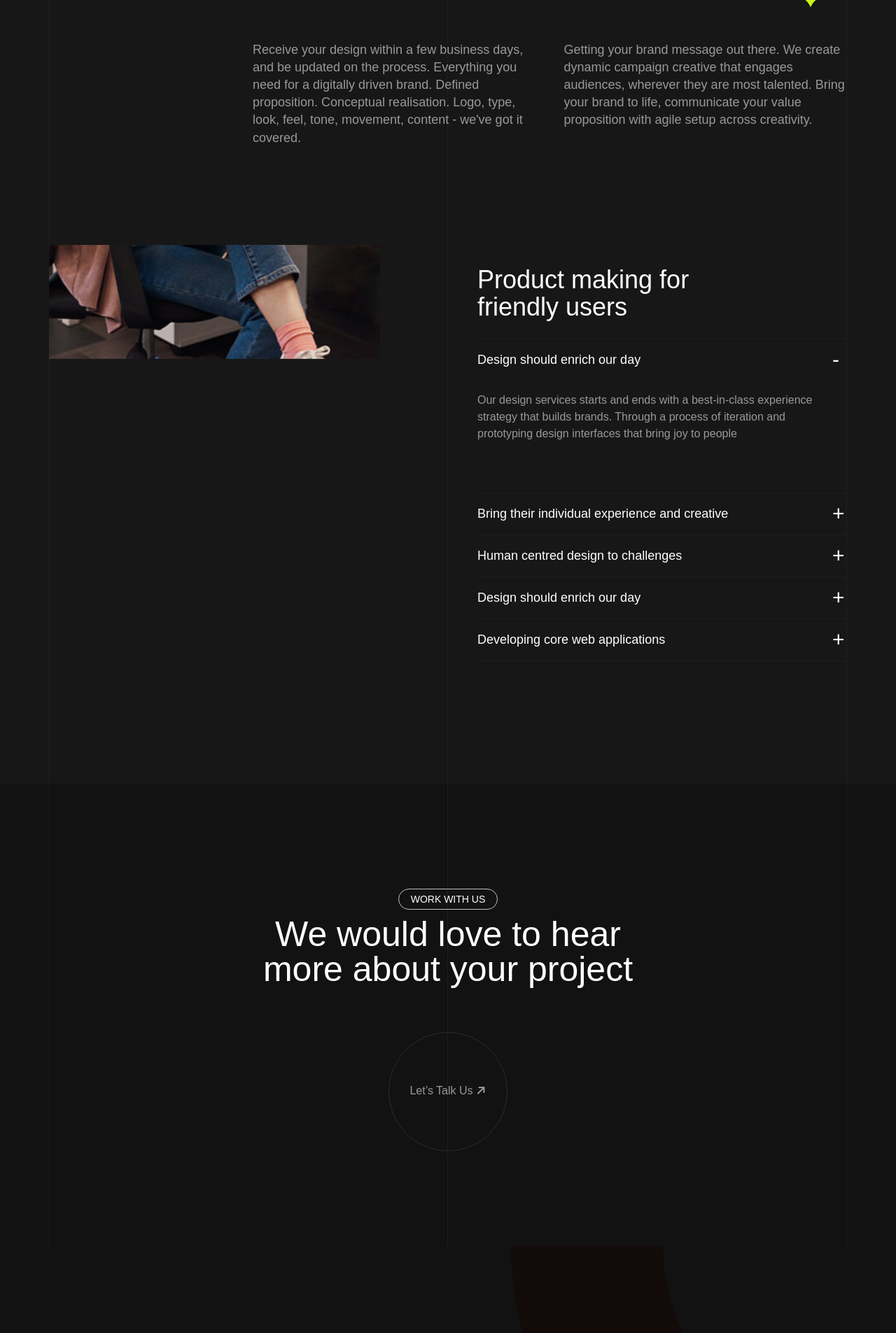
After one commit to Abhinavhooda/notion, a Django app: a page that uses templates/base/base.html in a window 1280 px wide. The commit adds this page. Shown: the part 2606-4511 px from the top of the page at 70% size. Run offline with Django 3.2, Linux system fonts and the light colour scheme; data comes from the database, SQL or seed files in the repository; both versions use the stored data as it was after the commit; some libraries are stand-ins or nearby versions.

Commit message:
several changes

```diff
--- a/templates/base/base.html
+++ b/templates/base/base.html
@@ -5,7 +5,7 @@
   <meta charset="UTF-8">
   <meta http-equiv="X-UA-Compatible" content="IE=edge">
   <meta name="viewport" content="width=device-width">
-  <meta name="description" content="Axtra HTML5 Template">
+  <meta name="description" content="Notiontrail">
 
   <title>{% block title %}{% endblock title %}</title>
 
@@ -195,7 +195,7 @@
             <div class="row">
               <div class="col-xxl-4 col-xl-4 col-lg-4 col-md-5">
                 <div class="footer__copyright-2">
-                  <p>© 2023 | Alrights reserved by <a href="../../../../external.html?link=https://notiontrail.in/" target="_blank">Notiontrail</a>
+                  <p>© 2023 | Alrights reserved by <a href="https://notiontrail.in/" target="_blank">Notiontrail</a>
                   </p>
                 </div>
               </div>
--- a/templates/webnotion/about.html
+++ b/templates/webnotion/about.html
@@ -13,7 +13,7 @@
                   <div class="hero__about-info">
                     <div class="hero__about-btn">
                       <div class="btn_wrapper">
-                        <a href="service.html" class="wc-btn-primary btn-hover btn-item"><span></span> Trends & <br>
+                        <a href="{% url 'service' %}" class="wc-btn-primary btn-hover btn-item"><span></span> Trends & <br>
                           technology
                           <i class="fa-solid fa-arrow-right"></i></a>
                       </div>
--- /dev/null
+++ b/templates/webnotion/service-detail.html
@@ -0,0 +1,255 @@
+{% extends 'base/base.html' %}{% load static %}{% load i18n %}{% load cache %}{% load l10n %}
+{% block title %}Services | Notiontrail {% endblock title %}
+{% block body %}
+        <!-- Development area start -->
+        <section class="development__area">
+          <div class="container g-0 line pt-130 pb-150">
+            <div class="line-3"></div>
+            <div class="row">
+              <div class="col-xxl-5 col-xl-5 col-lg-5 col-md-5">
+                <div class="sec-title-wrapper">
+                  <h2 class="sec-title animation__char_come">{{ Service.availableservices_title }}  {{ Service.availableservices_subtitile }}</h2>
+                </div>
+              </div>
+              <div class="col-xxl-7 col-xl-7 col-lg-7 col-md-7">
+                <div class="development__wrapper">
+                  <div class="development__content">
+                    <p>{{ Service.availableservices_desc_add | safe }}</p>
+                    <p>{{ Service.availableservices_desc | safe }}</p>
+                  </div>
+                  <ul>
+                    <li>{{ Service.availableservices_tags | safe }}</li>
+                  </ul>
+                </div>
+              </div>
+              <div class="col-xxl-8 col-xl-8 col-lg-8 col-md-8">
+                <div class="development__img">
+                  <img src="/static/assets/imgs/thumb/dev-1.jpg" alt="Development Image" data-speed="auto">
+                </div>
+              </div>
+              <div class="col-xxl-4 col-xl-4 col-lg-4 col-md-4">
+                <div class="development__img">
+                  <img src="/static/assets/imgs/thumb/dev-2.jpg" alt="Development Image">
+                </div>
+              </div>
+            </div>
+          </div>
+        </section>
+        <!-- Development area end -->
+
+
+        <!-- Workflow area start -->
+        <section class="workflow__area-6">
+          <div class="container g-0 line pb-130">
+            <div class="line-3"></div>
+            <div class="workflow__wrapper-6 ">
+              <div class="row">
+                <div class="col-xxl-3 col-xl-3 col-lg-3 col-md-3">
+                  <div class="workflow__slide-6">
+                    <h6 class="workflow__title-6">Planning and <br>sketching</h6>
+                    <p>Modern and unique design practically point of view, it risks not meeting the huge expectations
+                    </p>
+                  </div>
+                </div>
+
+                <div class="col-xxl-3 col-xl-3 col-lg-3 col-md-3">
+                  <div class="workflow__slide-6">
+                    <h6 class="workflow__title-6">Team <br>working</h6>
+                    <p>Modern and unique design practically point of view, it risks not meeting the huge expectations
+                    </p>
+                  </div>
+                </div>
+
+                <div class="col-xxl-3 col-xl-3 col-lg-3 col-md-3">
+                  <div class="workflow__slide-6">
+                    <h6 class="workflow__title-6">Flowchart and <br>wireframe</h6>
+                    <p>Modern and unique design practically point of view, it risks not meeting the huge expectations
+                    </p>
+                  </div>
+                </div>
+
+                <div class="col-xxl-3 col-xl-3 col-lg-3 col-md-3">
+                  <div class="workflow__slide-6">
+                    <h6 class="workflow__title-6">User experience <br>Testing</h6>
+                    <p>Modern and unique design practically point of view, it risks not meeting the huge expectations
+                    </p>
+                  </div>
+                </div>
+              </div>
+            </div>
+          </div>
+        </section>
+        <!-- Workflow area end -->
+
+
+        <!-- Service detail area start -->
+        <section class="service__detail">
+          <div class="container g-0 line pb-140">
+            <div class="line-3"></div>
+            <div class="row">
+              <div class="col-xxl-12">
+                <div class="sec-title-wrapper">
+                  <h2 class="sec-title title-anim">We replace unreliable wirefreme and expensive agencies for one of the
+                    best
+                    organized layer.</h2>
+                </div>
+              </div>
+              <div class="col-xxl-3 col-xl-3 col-lg-3 col-md-3">
+                <div class="service__detail-circle">
+                  <span></span>
+                </div>
+              </div>
+              <div class="col-xxl-9 col-xl-9 col-lg-9 col-md-9">
+                <div class="service__detail-img">
+                  <img src="/static/assets/imgs/thumb/service-detail.png" alt="Service detail image">
+                  <img src="/static/assets/imgs/icon/shape-6.png" alt="Service shape image" class="sd-shape">
+                </div>
+                <div class="service__detail-content ">
+                  <p>Receive your design within a few business days, and be updated on the process. Everything you
+                    need
+                    for a digitally driven brand. Defined proposition. Conceptual realisation. Logo, type, look, feel,
+                    tone, movement, content - we've got it covered.</p>
+                  <p>Getting your brand message out there. We create dynamic campaign creative that engages audiences,
+                    wherever they are most talented. Bring your brand to life, communicate your value proposition with
+                    agile setup across creativity.</p>
+                </div>
+              </div>
+            </div>
+          </div>
+        </section>
+        <!-- Service detail area end -->
+
+
+        <!-- FAQ area start -->
+        <section class="faq__area">
+          <div class="container g-0 line pb-140">
+            <div class="line-3"></div>
+            <div class="row">
+              <div class="col-xxl-6 col-xl-6 col-lg-6 col-md-6">
+                <div class="faq__img">
+                  <img src="/static/assets/imgs/thumb/faq.jpg" alt="FAQ Image" data-speed="auto">
+                </div>
+              </div>
+              <div class="col-xxl-6 col-xl-6 col-lg-6 col-md-6">
+                <div class="faq__content">
+                  <h2 class="faq__title title-anim">Product making for friendly users</h2>
+
+                  <div class="faq__list ">
+                    <div class="accordion" id="accordionExample">
+                      <div class="accordion-item">
+                        <h2 class="accordion-header" id="headingOne">
+                          <button class="accordion-button" type="button" data-bs-toggle="collapse"
+                            data-bs-target="#collapseOne" aria-expanded="true" aria-controls="collapseOne">
+                            Design should enrich our day
+                          </button>
+                        </h2>
+                        <div id="collapseOne" class="accordion-collapse collapse show" aria-labelledby="headingOne"
+                          data-bs-parent="#accordionExample">
+                          <div class="accordion-body">
+                            <p>Our design services starts and ends with a best-in-class experience strategy that
+                              builds brands. Through a process of iteration and prototyping design interfaces that
+                              bring joy to people</p>
+                          </div>
+                        </div>
+                      </div>
+
+                      <div class="accordion-item">
+                        <h2 class="accordion-header" id="headingTwo">
+                          <button class="accordion-button collapsed" type="button" data-bs-toggle="collapse"
+                            data-bs-target="#collapseTwo" aria-expanded="false" aria-controls="collapseTwo">
+                            Bring their individual experience and creative
+                          </button>
+                        </h2>
+                        <div id="collapseTwo" class="accordion-collapse collapse" aria-labelledby="headingTwo"
+                          data-bs-parent="#accordionExample">
+                          <div class="accordion-body">
+                            <p>This is the second item's accordion body. It is hidden by default, until the
+                              collapse plugin adds the appropriate classes that we use to style each element. These
+                              classes
+                              control the overall appearance, as well as the showing and hiding via CSS transitions.
+                              You can
+                              modify any of this with custom CSS or overriding our default variables.</p>
+                          </div>
+                        </div>
+                      </div>
+
+                      <div class="accordion-item">
+                        <h2 class="accordion-header" id="headingThree">
+                          <button class="accordion-button collapsed" type="button" data-bs-toggle="collapse"
+                            data-bs-target="#collapseThree" aria-expanded="false" aria-controls="collapseThree">
+                            Human centred design to challenges
+                          </button>
+                        </h2>
+                        <div id="collapseThree" class="accordion-collapse collapse" aria-labelledby="headingThree"
+                          data-bs-parent="#accordionExample">
+                          <div class="accordion-body">
+                            <p>Our design services starts and ends with a best-in-class experience strategy that
+                              builds brands. Through a process of iteration and prototyping design interfaces that
+                              bring joy to people</p>
+                          </div>
+                        </div>
+                      </div>
+
+                      <div class="accordion-item">
+                        <h2 class="accordion-header" id="headingFour">
+                          <button class="accordion-button collapsed" type="button" data-bs-toggle="collapse"
+                            data-bs-target="#collapseFour" aria-expanded="false" aria-controls="collapseFour">
+                            Design should enrich our day
+                          </button>
+                        </h2>
+                        <div id="collapseFour" class="accordion-collapse collapse" aria-labelledby="headingFour"
+                          data-bs-parent="#accordionExample">
+                          <div class="accordion-body">
+                            <p>Our design services starts and ends with a best-in-class experience strategy that
+                              builds brands. Through a process of iteration and prototyping design interfaces that
+                              bring joy to people</p>
+                          </div>
+                        </div>
+                      </div>
+
+                      <div class="accordion-item">
+                        <h2 class="accordion-header" id="headingFive">
+                          <button class="accordion-button collapsed" type="button" data-bs-toggle="collapse"
+                            data-bs-target="#collapseFive" aria-expanded="false" aria-controls="collapseFive">
+                            Developing core web applications
+                          </button>
+                        </h2>
+                        <div id="collapseFive" class="accordion-collapse collapse" aria-labelledby="headingFive"
+                          data-bs-parent="#accordionExample">
+                          <div class="accordion-body">
+                            <p>Our design services starts and ends with a best-in-class experience strategy that
+                              builds brands. Through a process of iteration and prototyping design interfaces that
+                              bring joy to people</p>
+                          </div>
+                        </div>
+                      </div>
+                    </div>
+                  </div>
+                </div>
+              </div>
+            </div>
+          </div>
+        </section>
+        <!-- FAQ area end -->
+
+
+        <!-- CTA area start -->
+        <section class="cta__area">
+          <div class="container line pb-110">
+            <div class="line-3"></div>
+            <div class="row">
+              <div class="col-xxl-12">
+                <div class="cta__content">
+                  <p class="cta__sub-title">Work with us</p>
+                  <h2 class="cta__title title-anim">We would love to hear more about your project</h2>
+                  <div class="btn_wrapper">
+                    <a href="contact.html" class="wc-btn-primary btn-hover btn-item"><span></span>Let’s talk us <i
+                        class="fa-solid fa-arrow-right"></i></a>
+                  </div>
+                </div>
+              </div>
+            </div>
+          </div>
+        </section>
+        <!-- CTA area end -->
+{% endblock body %}
--- /dev/null
+++ b/templates/webnotion/team-detail.html
@@ -0,0 +1,5 @@
+{% extends 'base/base.html' %} {% load static %}{% load i18n %}{% load cache %}{% load l10n %}
+{% block title %}Team | Notiontrail{% endblock title %}
+{% block body %}
+
+{% endblock body %}
--- a/webnotion/urls.py
+++ b/webnotion/urls.py
@@ -8,6 +8,7 @@ urlpatterns = [
     path('', views.home, name='home'),
     path('about/', views.about, name='about'),
     path('service/', views.service, name='service'),
+    path('Servicesdetailview/<slug>', views.Servicesdetailview.as_view(), name='Servicesdetailview'),
     path('team/', views.team, name='team'),
     path('blog/', views.blog, name='blog'),
     path('contact/', views.contact, name='contact'),
@@ -15,7 +16,8 @@ urlpatterns = [
     path('career/', views.career, name='career'),
     path('faqs/', views.faqs, name='faqs'),
     path('newsletter/', views.newsletter, name='newsletter'),
-
+    path('teammembers/', views.teammembers.as_view(), name='teammembers'),
+    path('teamdetailview/<slug>', views.teamdetailview.as_view(), name='teamdetailview')
 
 
 
--- a/webnotion/views.py
+++ b/webnotion/views.py
@@ -6,8 +6,9 @@ from django.utils.translation import gettext as _
 # from django.utils.translation import activate, get_language, gettext
 
 def home(request):
-    services = availableservices.objects.all().order_by('id').reverse()
-    return render(request, 'webnotion/index.html', {'services':services})
+    homeservices = availableservices.objects.all().order_by('id').reverse()
+    hometeam = Team.objects.all().order_by('id')
+    return render(request, 'webnotion/index.html', {'homeservices':homeservices,'hometeam':hometeam})
 
 def about(request):
     return render(request, 'webnotion/about.html',{})
@@ -37,6 +38,19 @@ def newsletter(request):
         em.save()
         return redirect('/')
 
+class Services(View):
+    def get(self, request):
+        services =  availableservices.objects.all().order_by('id').reverse()
+        return render(request, 'webnotion/service.html', {'services':services})
+
+class Servicesdetailview(View):
+    def get(self, request, slug):
+        Service = availableservices.objects.get(availableservices_url=slug)
+        service_object = availableservices.objects.get(availableservices_url=slug)
+        service_object.save()
+        return render(request, 'webnotion/service-detail.html', {'Service':Service})
+
+
 class blogs(View):
     def get(self, request):
         blog = Blog.objects.all().order_by('id').reverse()
@@ -49,7 +63,17 @@ class blogdetailview(View):
         blog_object.save()
         return render(request, 'webnotion/blog-detail.html', {'blog':blog})
 
+class teammembers(View):
+    def get(self, request):
+        team = Team.objects.all().order_by('id').reverse()
+        return render(request, 'webnotion/team.html', {'team':team})
 
+class teamdetailview(View):
+    def get(self, request, slug):
+        team=Team.objects.get(member_slug=slug)
+        team_object = Team.objects.get(member_slug=slug)
+        team_object.save()
+        return render(request, 'webnotion/team-detail.html', {'team':team})
 
 def contactform(request):
     if request.method == "POST":
```
Also changed, not shown: templates/webnotion/index.html (+10 -80 lines), webnotion/admin.py (+8 -0 lines), webnotion/models.py (+9 -1 lines), db.sqlite3, media/media/profile_photo.jpg (added), webnotion/migrations/0006_team.py (added), webnotion/migrations/0007_team_member_number_team_member_slug.py (added), webnotion/migrations/0008_alter_availableservices_availableservices_url.py (added), webnotion/migrations/0009_availableservices_availableservices_desc_add.py (added), webnotion/migrations/0010_alter_availableservices_availableservices_desc_add.py (added).
